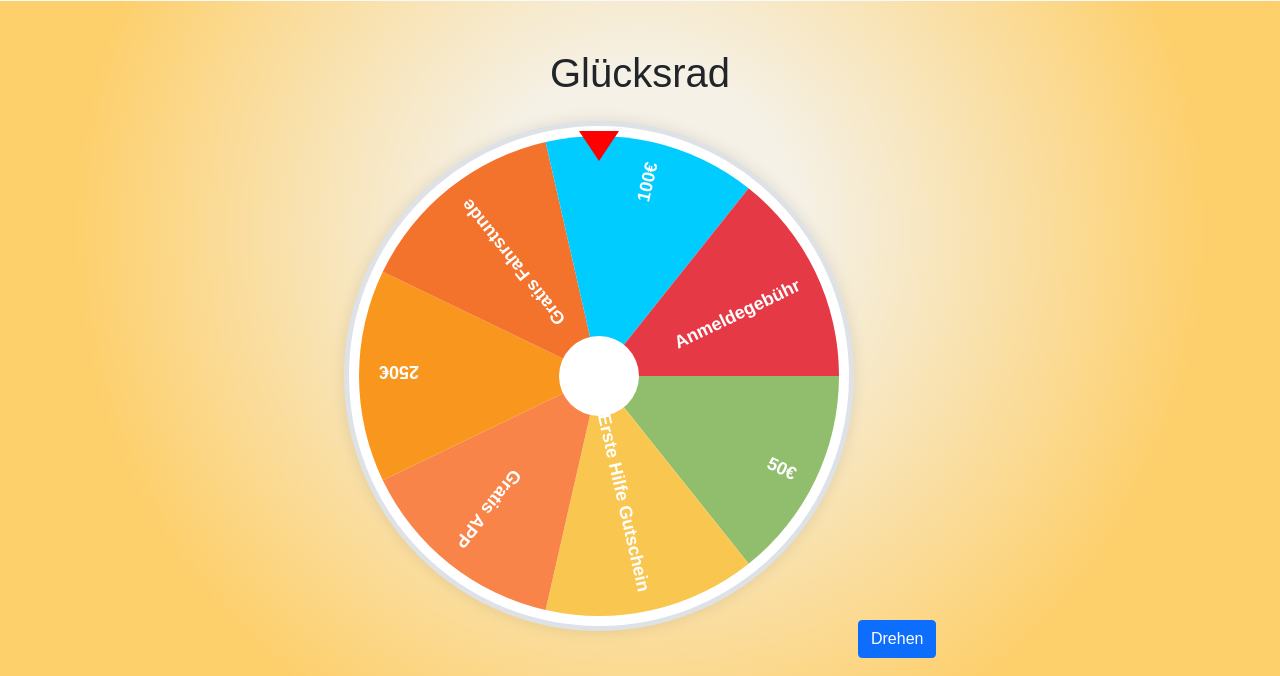
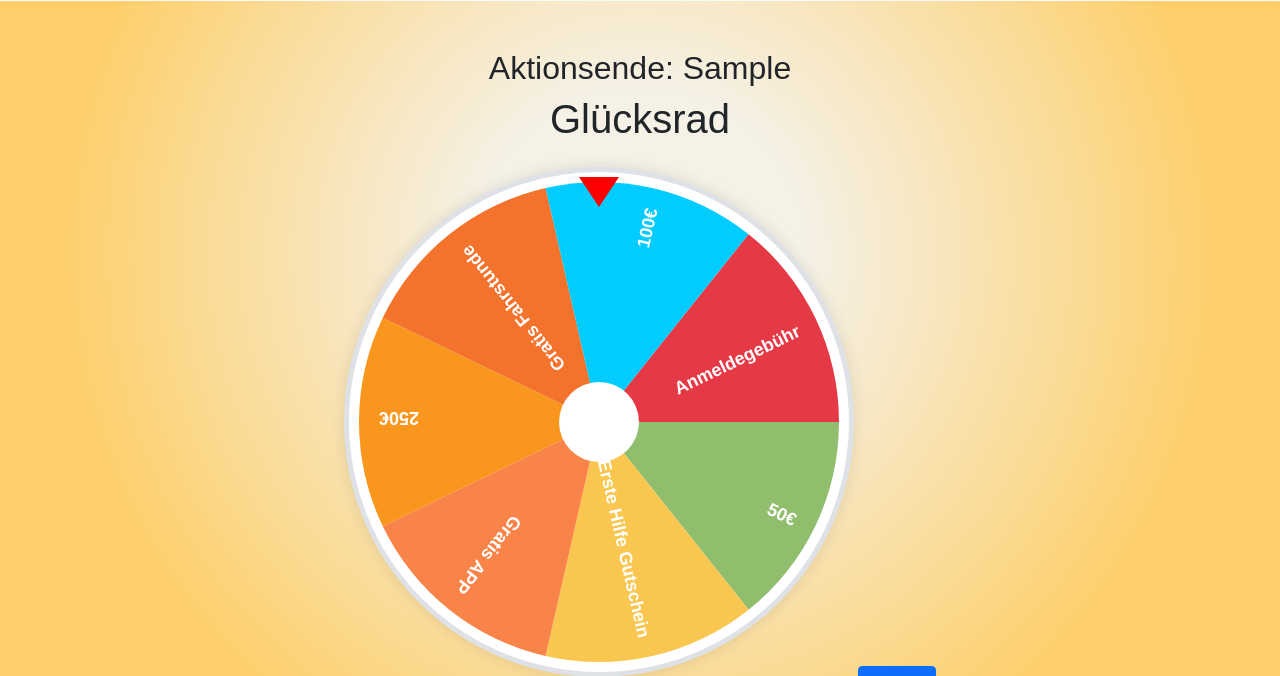
Before and after one commit to MohamedBelhedi/fsdiyargewinnspiel, a Flask app: template templates/gewinnspiel.html in a window 1280 px wide. Shown: the part 325-1001 px from the top of the page. Run offline with Flask 3, Linux system fonts and the light colour scheme; the template is opened without the code that fills it: most values are stand-ins (such as "Sample title", 1, 10 or a date in 2020); some libraries are stand-ins or nearby versions.

Commit message:
update 0.0.6 Aktionsende zugesetzt und alles ausgelager bis auf css

```diff
--- a/app.py
+++ b/app.py
@@ -32,7 +32,7 @@ def gewinnSpiel():
         datenbank.append(eintrag)
         return redirect("/danke")
 
-    return render_template("gewinnspiel.html")
+    return render_template("gewinnspiel.html", aktionsEnde=aktionsEnde)
 
 
 @app.route("/danke")
@@ -102,7 +102,7 @@ def export():
 @app.route("/logout")
 def logout():
     session.clear()
-    return redirect("/")
+    return redirect("/gewinnspiel")
 
 
 if __name__ == '__main__':
--- a/templates/gewinnspiel.html
+++ b/templates/gewinnspiel.html
@@ -14,6 +14,7 @@
 <body class="bg-light">
   {% block content %}
   <div class="container text-center py-5">
+    <h2>Aktionsende: {{aktionsEnde}}</h2>
     <h1 class="mb-4">Glücksrad</h1>
 
     <!-- Glücksrad mit fixem Pfeil -->
@@ -74,12 +75,6 @@
     </div>
   </div>
 
-  <!-- Modal Button (optional, falls du ihn brauchst) -->
-<!--
-<button type="button" class="btn btn-warning" data-bs-toggle="modal" data-bs-target="#alreadySpunModal">
-  Modal öffnen
-</button>
--->
 
 <!-- Modal HTML -->
 <div class="modal fade" id="alreadySpunModal" tabindex="-1" aria-labelledby="alreadySpunModalLabel" aria-hidden="true">
```
